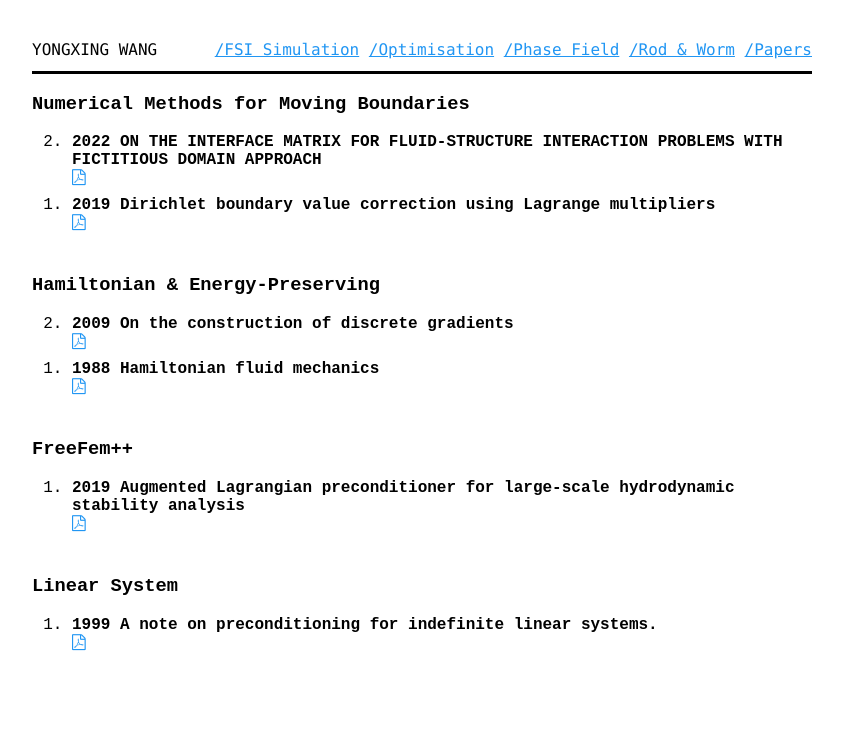
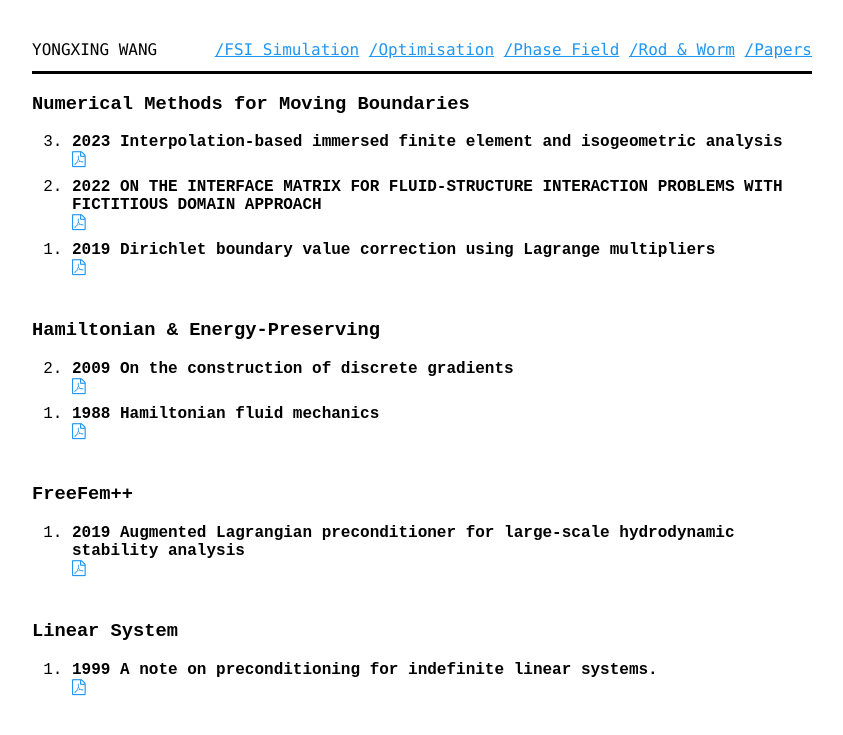
Before and after one commit to yongxingwang/yongxingwang.github.io, a Jekyll site: the page built from publication.html, in a window 1280 px wide. Shown: the top 735 px of the page, without its empty margins (218-1061 px from the left). Built offline with Jekyll 4.4.1, drawn with Linux system fonts in a browser that asks for light colours; some web fonts are replaced.

Commit message:
Update publication.html

```diff
--- a/publication.html
+++ b/publication.html
@@ -10,6 +10,11 @@
         <h1> Numerical Methods for Moving Boundaries </h1>
         </header>
         <ol class="pub" reversed>
+            <li>
+                <span class="ptitle">2023 Interpolation-based immersed finite element and isogeometric analysis</span>
+                <a href="assets/pdf/2023InterpolationBasedJhoneEvans.pdf"><i class="icon-file-pdf-o" aria-hidden="true"><span class="sr">PDF</span></i></a></span>
+            </li>
+
             <li>
                 <span class="ptitle">2022 ON THE INTERFACE MATRIX FOR FLUID-STRUCTURE INTERACTION PROBLEMS WITH FICTITIOUS DOMAIN APPROACH</span>
                 <a href="assets/pdf/2022Boffi.pdf"><i class="icon-file-pdf-o" aria-hidden="true"><span class="sr">PDF</span></i></a></span>
```
